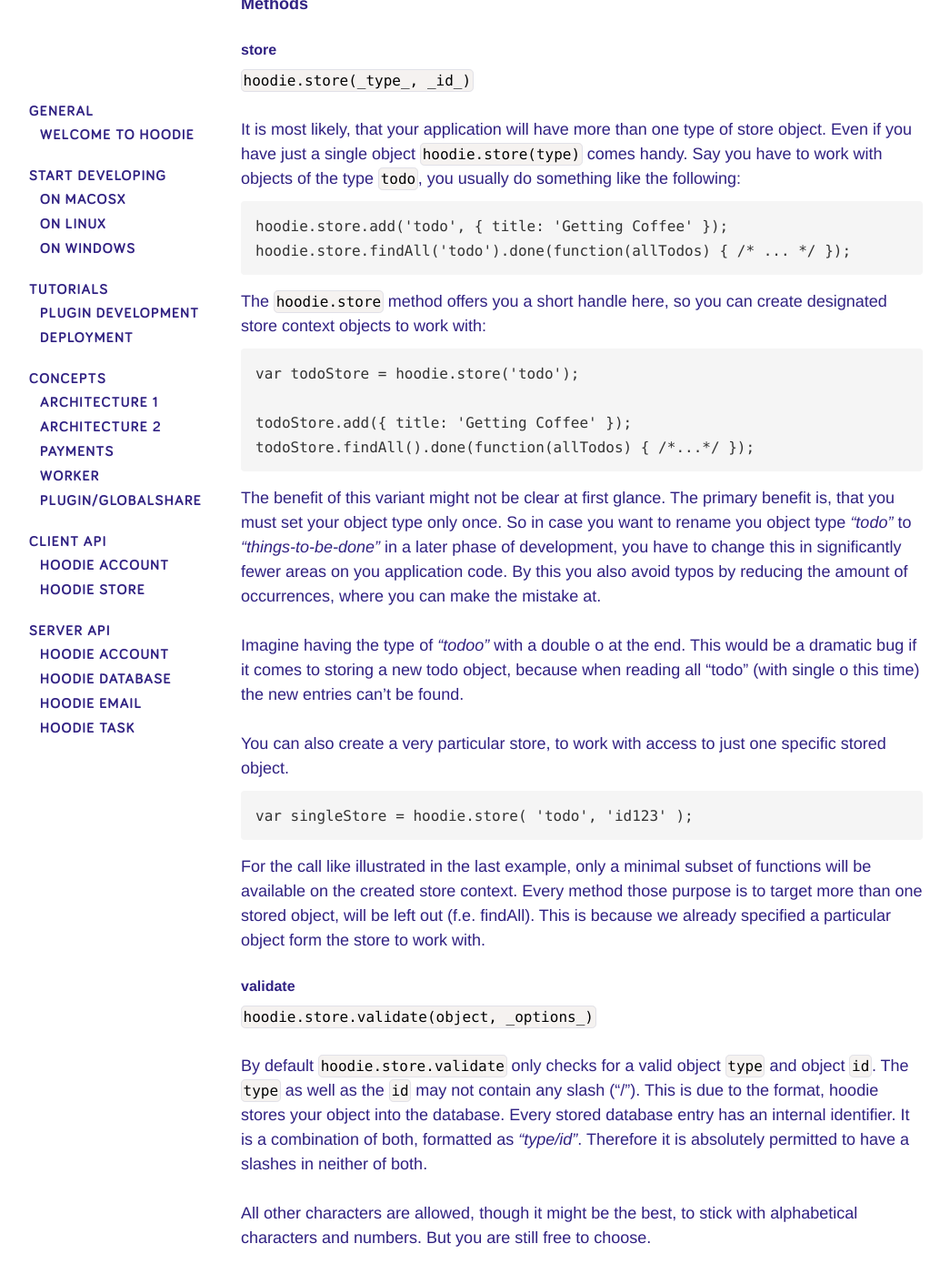
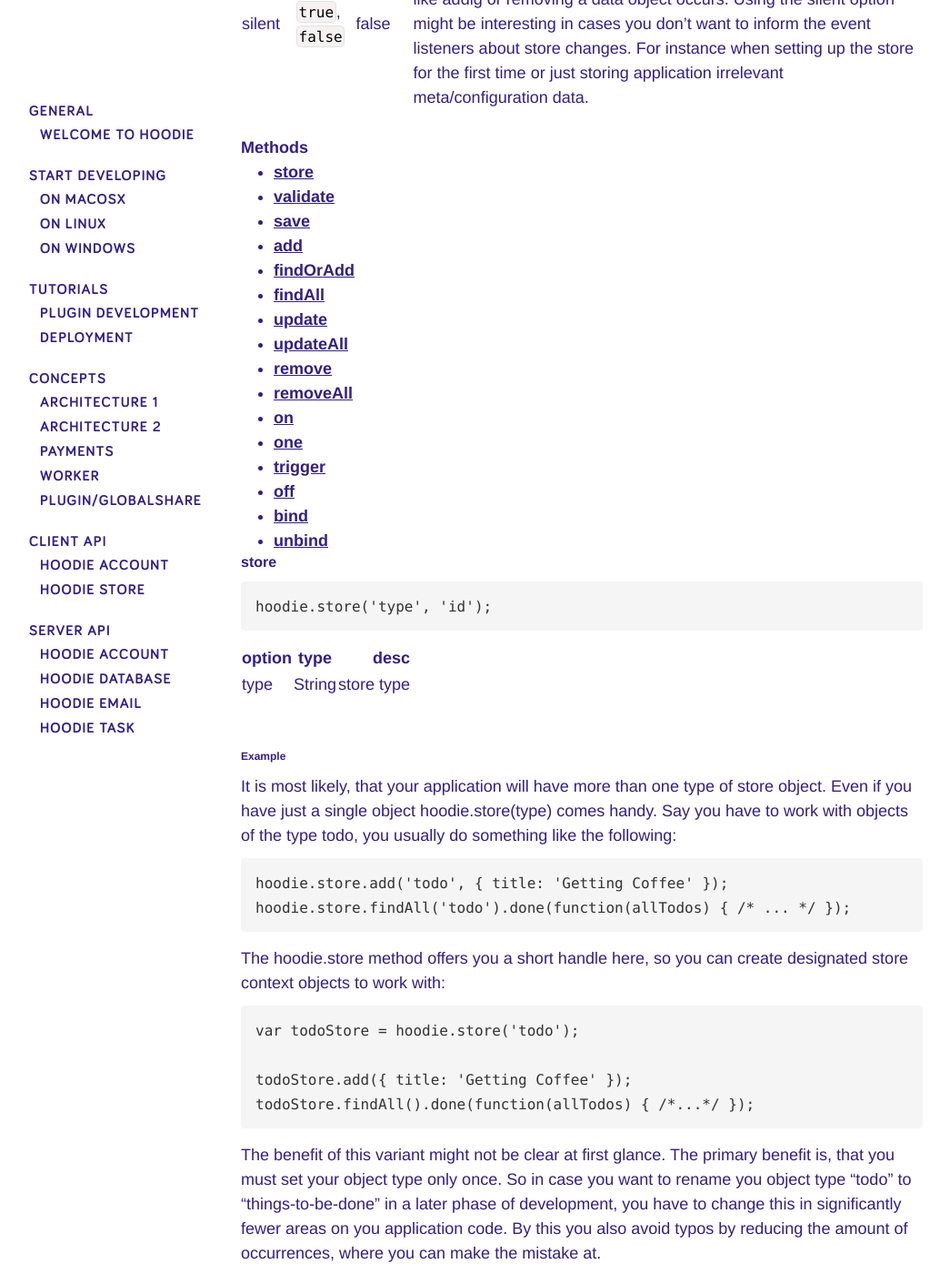
Before and after one commit to hoodiehq-archive/documentation, a Jekyll site: the page built from techdocs/api/client/hoodie.store.md, in a window 1280 px wide and 1400 px high, scrolled down 1784 px. Shown: the whole window at 91% size, without its empty margins (0-1045 px from the left). Built offline with Jekyll 4.4.1, drawn with Linux system fonts in a browser that asks for light colours; some of the changed text lies outside the part shown.

Commit message:
chore(hoodie.store): added boilterplate format for hoodie.store function

````diff
--- a/techdocs/api/client/hoodie.store.md
+++ b/techdocs/api/client/hoodie.store.md
@@ -2,9 +2,14 @@
 layout: layout
 ---
 
-# Hoodie.Store
+# hoodie.store
+*available since 0.2*
 
-*Source: hoodie/src/lib/store/scoped.js*
+#### after reading this you will know
+> - how to create data
+> - how to read data
+> - how to update data
+> - how to listen to store events
 
 This class defines the API that `hoodie.store` (local store) and `hoodie.open`
 (remote store) implement to assure a coherent API. It also implements some
@@ -49,51 +54,71 @@ The options that are available for most of these methods are listed below. For d
 | silent        | `true`, `false`  | false   | If set to `true`, this will stop the triggers from sending events about store changes. Otherwise the store informs all listeners, when events like addig or removing a data object occurs. Using the silent option might be interesting in cases you don't want to inform the event listeners about store changes. For instance when setting up the store for the first time or just storing application irrelevant meta/configuration data. |
 
 
-
 ## Methods
 
-### store
-`hoodie.store(_type_, _id_)`
+- [store](#store)
+- [validate](#validate)
+- [save](#save)
+- [add](#add)
+- [findOrAdd](#findOrAdd)
+- [findAll](#findAll)
+- [update](#update)
+- [updateAll](#updateAll)
+- [remove](#remove)
+- [removeAll](#removeAll)
+- [on](#on)
+- [one](#one)
+- [trigger](#trigger)
+- [off](#off)
+- [bind](#bind)
+- [unbind](#unbind)
 
 
-It is most likely, that your application will have more than one type of store object. Even if you have just a single object `hoodie.store(type)`
-comes handy. Say you have to work with objects of the type `todo`, you usually
-do something like the following:
+### store
+<a id="store"></a>
 
-<pre>
+```javascript
+hoodie.store('type', 'id');
+```
+
+| option     | type | desc |
+| ------------- |:-------------:| -----:|
+| type     | String | store type |
+
+<br />
+###### Example
+
+It is most likely, that your application will have more than one type of store object. Even if you have just a single object hoodie.store(type) comes handy. Say you have to work with objects of the type todo, you usually do something like the following:
+
+```javascript
 hoodie.store.add('todo', { title: 'Getting Coffee' });
 hoodie.store.findAll('todo').done(function(allTodos) { /* ... */ });
-</pre>
+```
 
-The `hoodie.store` method offers you a short handle here, so you can create
-designated store context objects to work with:
+The hoodie.store method offers you a short handle here, so you can create designated store context objects to work with:
 
-<pre>
+```javascript
 var todoStore = hoodie.store('todo');
 
 todoStore.add({ title: 'Getting Coffee' });
 todoStore.findAll().done(function(allTodos) { /*...*/ });
-</pre>
+```
 
-The benefit of this variant might not be clear at first glance. The primary benefit is, that you must set your object type only
-once. So in case you want to rename you object type *"todo"* to *"things-to-be-done"*
-in a later phase of development, you have to change this in significantly fewer
-areas on you application code. By this you also avoid typos by reducing the
-amount of occurrences, where you can make the mistake at.
+The benefit of this variant might not be clear at first glance. The primary benefit is, that you must set your object type only once. So in case you want to rename you object type "todo" to "things-to-be-done" in a later phase of development, you have to change this in significantly fewer areas on you application code. By this you also avoid typos by reducing the amount of occurrences, where you can make the mistake at.
 
-Imagine having the type of *"todoo"* with a double o at the end. This would be a
-dramatic bug if it comes to storing a new todo object, because when reading all
-"todo" (with single o this time) the new entries can't be found.
+Imagine having the type of "todoo" with a double o at the end. This would be a dramatic bug if it comes to storing a new todo object, because when reading all "todo" (with single o this time) the new entries can't be found.
 
 You can also create a very particular store, to work with access to just one specific stored object.
 
-<pre>
+```javascript
 var singleStore = hoodie.store( 'todo', 'id123' );
-</pre>
+```
 
 For the call like illustrated in the last example, only a minimal subset of functions will be available on the created store context. Every method those purpose is to target more than one stored object, will be left out (f.e. findAll). This is because we already specified a particular object form the store to work with.
 
 ### validate
+<a id="validate"></a>
+
 
 `hoodie.store.validate(object, _options_)`
 
@@ -126,6 +151,8 @@ todoStore.save('abc4567', {title: 'Still Getting Coffee', done: false });
 </pre>
 
 ### add
+<a id="add"></a>
+
 
 `hoodie.store.add(type, properties)`
 
@@ -139,6 +166,8 @@ hoodie.store
 </pre>
 
 ### find
+<a id="find"></a>
+
 
 `hoodie.store.find(id)`
 
@@ -152,6 +181,8 @@ hoodie.store('todo')
 </pre>
 
 ### findOrAdd
+<a id="findOrAdd"></a>
+
 
 `hoodie.store.findOrAdd(type, id, properties)`
 
@@ -267,6 +298,8 @@ todoStore
 There aren't any [callback closure functions](http://), like many other JavaScript libraries use to work with asynchronous flows. Hoodie uses so called **promises** to handle async flows. If you would like to now more about promises in hoodie, please see the [Hoodie promises Section](http://) for further details.
 
 ### update
+<a id="update"></a>
+
 
 `hoodie.store.update(type, id, properties)`
 `hoodie.store.update(type, id, updateFunction)`
@@ -360,6 +393,7 @@ todoStore
 </pre>
 
 ### updateAll
+<a id="updateAll"></a>
 
 `hoodie.store.updateAll(updateObject)`
 `hoodie.store(type).updateAll(updateObject)`
@@ -397,6 +431,8 @@ todoStore
 </pre>
 
 ### remove
+<a id="remove"></a>
+
 
 `hoodie.store.remove(id)`
 `hoodie.store(type).remove(id)`
@@ -426,6 +462,7 @@ todoStore
 </pre>
 
 ### removeAll
+<a id="removeAll"></a>
 
 `hoodie.store.remove()`
 `hoodie.store(type).removeAll()`
@@ -444,9 +481,9 @@ todoStore
 });
 </pre>
 
-### decoratePromises
+### on
+<a id="on"></a>
 
-### on
 
 `hoodie.store.on(event, handlerFunction)`
 
@@ -493,6 +530,8 @@ You can also listen to custom events you trigger by yourself. See `hoodie.store.
 
 
 ### trigger
+<a id="trigger"></a>
+
 
 `hoodie.store.trigger(event, paramOne, ..., paramN)`
 
@@ -565,15 +604,12 @@ todoStore.findAll().then(function(allTodos) {
 
 
 ### bind
+<a id="bind"></a>
+
 
 `hoodie.store.on` is an alias for `hoodie.store.bind`. Please see `hoodie.store.on` for details.
 
 ### unbind
+<a id="unbind"></a>
 
 `hoodie.store.off` is an alias for `hoodie.store.unbind`. Please see `hoodie.store.off` for details.
-
-
-## Code Example
-
-<pre>
-</pre>
````
